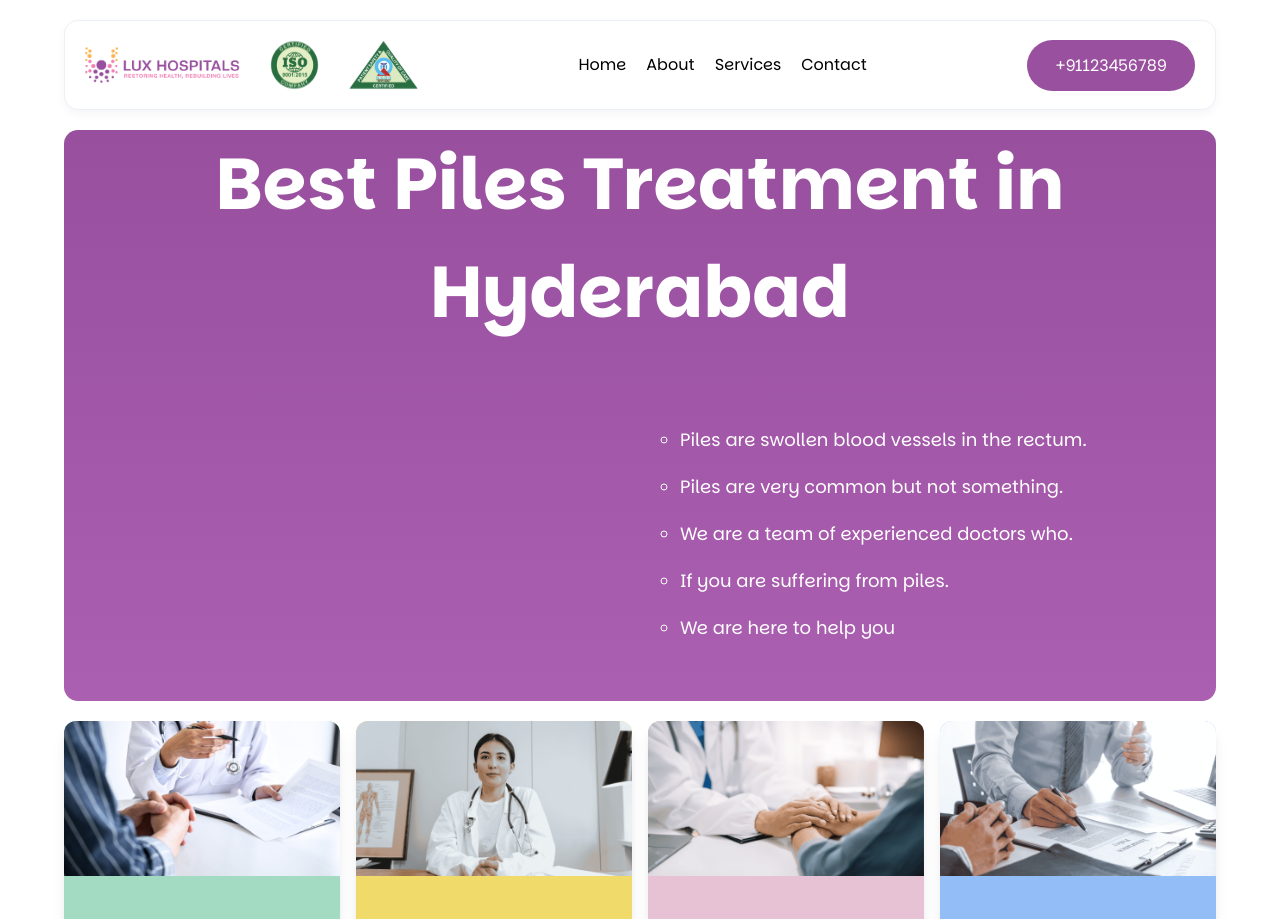
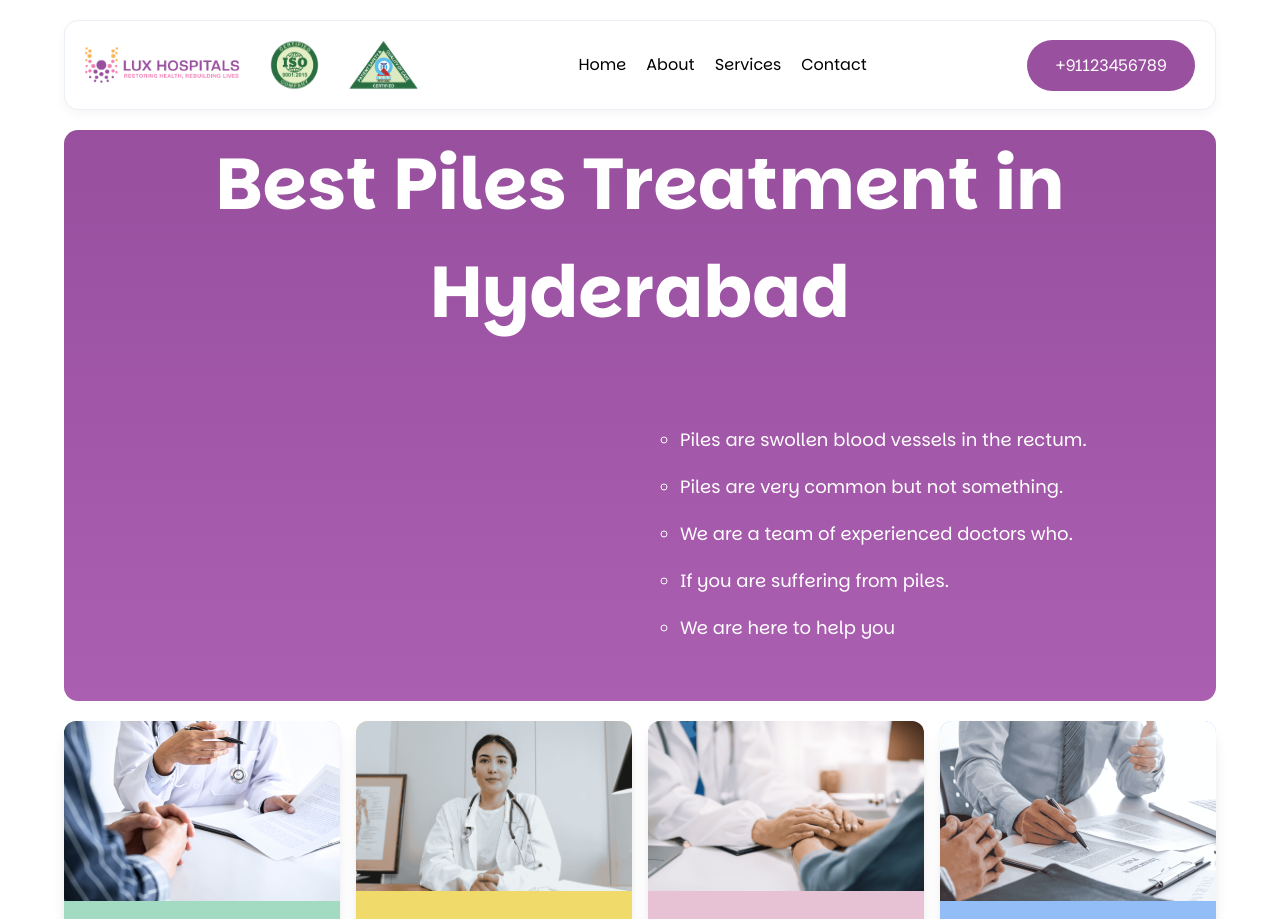
Before and after one commit to ganeshadvait/luxnewdesign, a Next.js app: page / in a window 1280 px wide. Shown: the top 919 px of the page. Built offline with nearby package versions, Linux system fonts and the light colour scheme.

Commit message:
layout fill added

```diff
--- a/src/app/components/second/second.jsx
+++ b/src/app/components/second/second.jsx
@@ -50,8 +50,7 @@ export default function Second() {
                     <Image
     src={service.image}
     alt={service.title}
-    width={300}
-    height={200}
+    layout="fill"
     objectFit="cover"
     className="rounded-t-lg"
     priority={index === 0}
```
